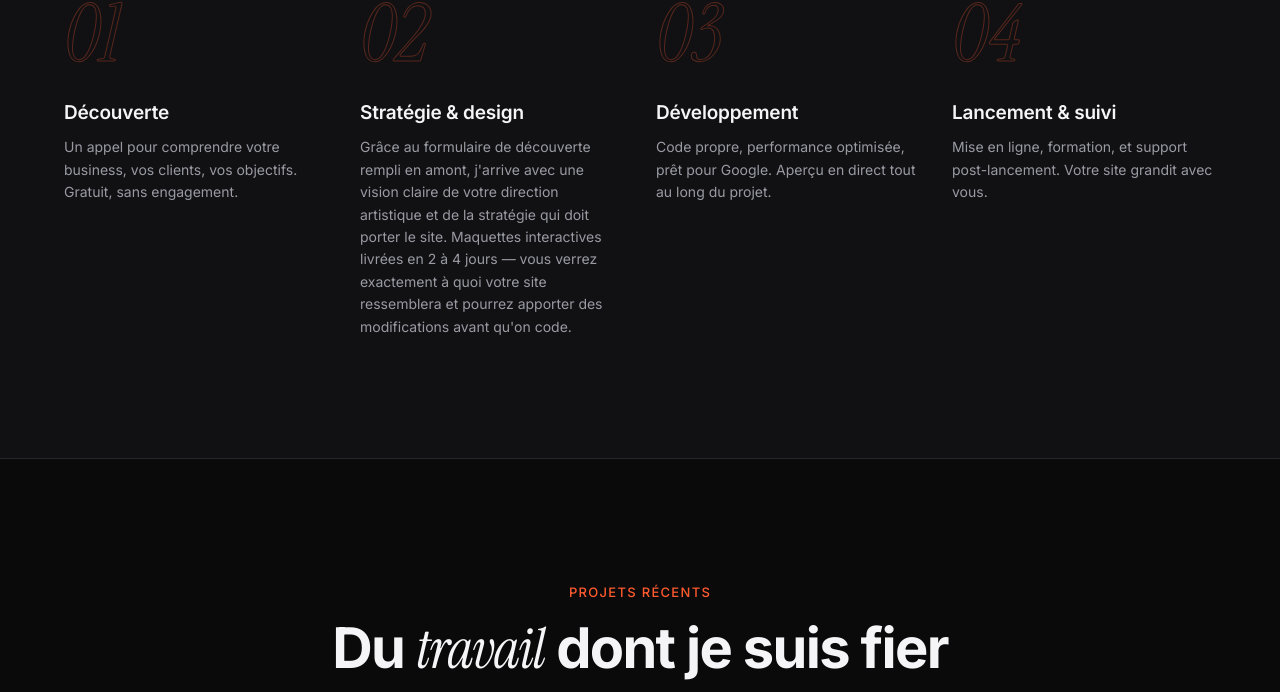
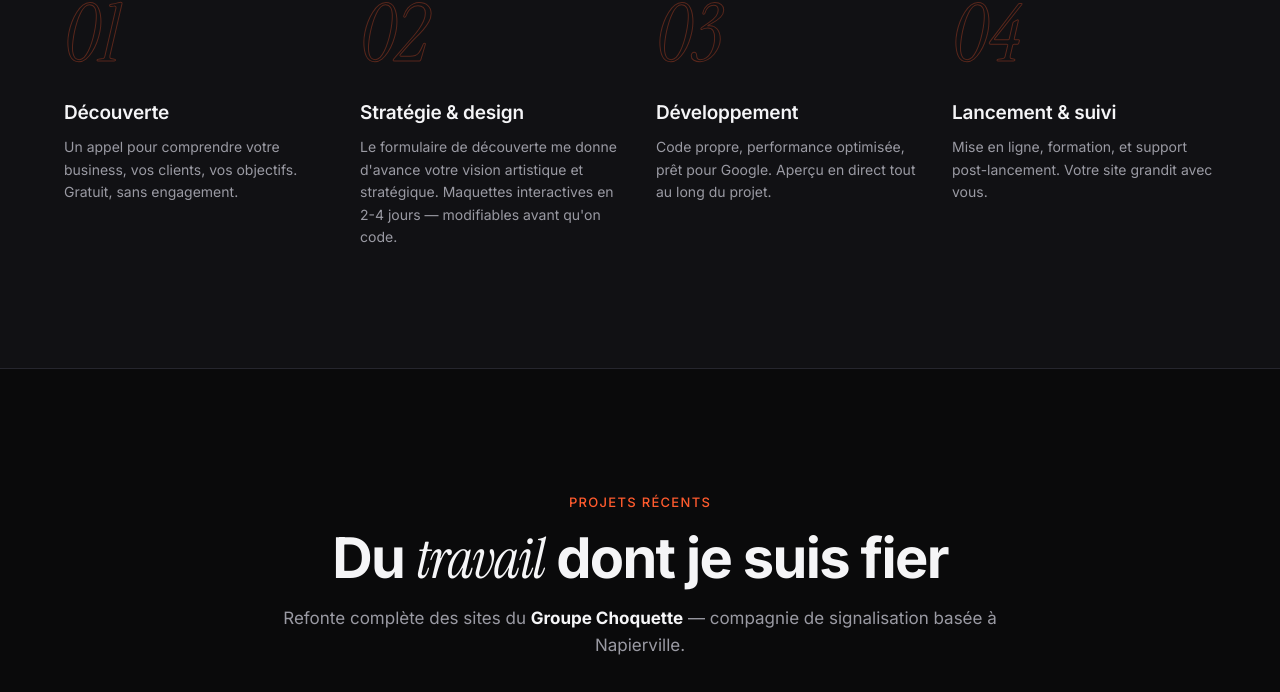
Before and after one commit to photobymaxime/StudioMaxime, a plain HTML site: page index.html in a window 1280 px wide. Shown: the part 2237-2929 px from the top of the page. Drawn offline with Linux system fonts and the light colour scheme.

Commit message:
modif etape 2.0

```diff
--- a/index.html
+++ b/index.html
@@ -851,7 +851,7 @@
       </div>
       <div class="step reveal">
         <h3>Stratégie &amp; design</h3>
-        <p>Grâce au formulaire de découverte rempli en amont, j'arrive avec une vision claire de votre direction artistique et de la stratégie qui doit porter le site. Maquettes interactives livrées en 2 à 4 jours — vous verrez exactement à quoi votre site ressemblera et pourrez apporter des modifications avant qu'on code.</p>
+        <p>Le formulaire de découverte me donne d'avance votre vision artistique et stratégique. Maquettes interactives en 2-4 jours — modifiables avant qu'on code.</p>
       </div>
       <div class="step reveal">
         <h3>Développement</h3>
```
